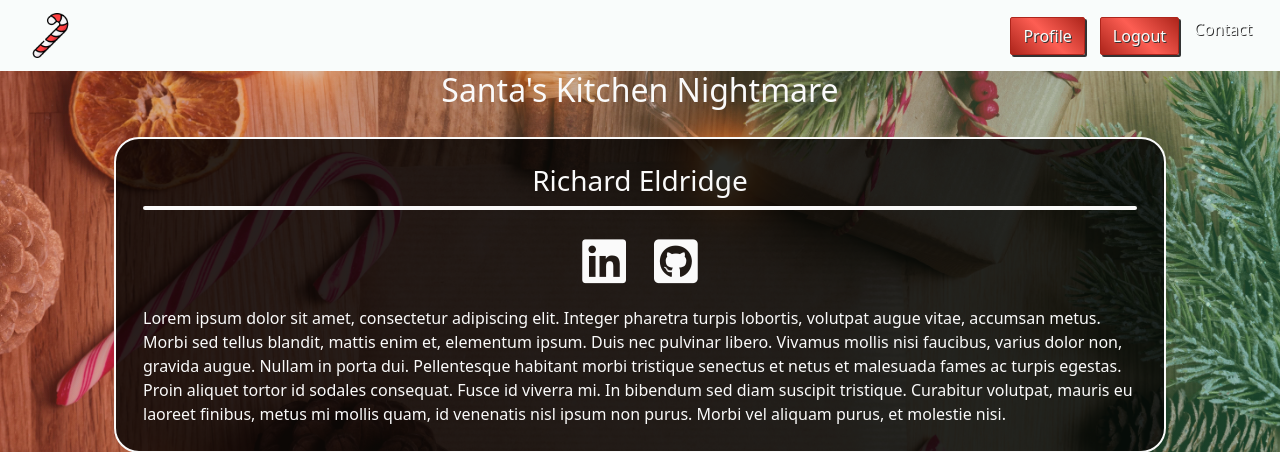
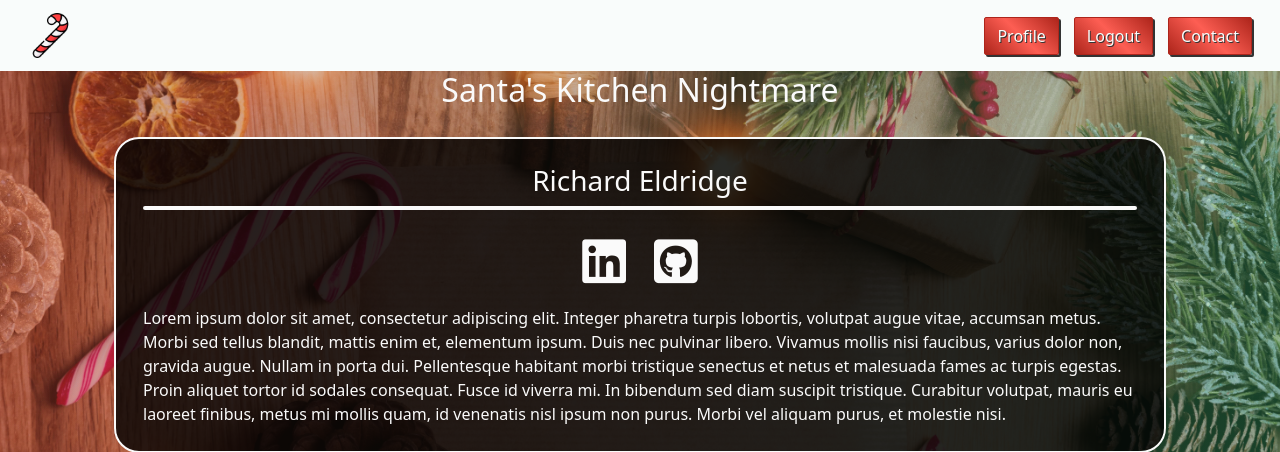
Before and after one commit to pbtrad/santa-s-kitchen-helper, a Flask app: page /contact in a window 1280 px wide. Shown: the top 452 px of the page. Run offline with Flask 2, Linux system fonts and the light colour scheme; the visitor is signed in with stand-in values (Sample User, id 1); some libraries are stand-ins or nearby versions; some web fonts are replaced.

Commit message:
Change Contact button classes to match rest

```diff
--- a/templates/base.html
+++ b/templates/base.html
@@ -50,7 +50,7 @@
                                 href="{{ url_for('register')}}">Register</a>
                         </li>
                         {% endif %}
-                        <li class="nav-item">
+                        <li class="btn btn-red">
                             <a class="nav-link {{ 'active' if active_page == 'contact' }}" href="{{ url_for('contact')}}">Contact</a>
                         </li>
                     </ul>
@@ -94,7 +94,7 @@
                                     href="{{ url_for('register')}}">Register</a>
                             </li>
                             {% endif %}
-                            <li class="nav-item">
+                            <li class="btn btn-red">
                                 <a class="nav-link {{ 'active' if active_page == 'contact' }}"
                                     href="{{ url_for('contact')}}">Contact</a>
                             </li>
```
